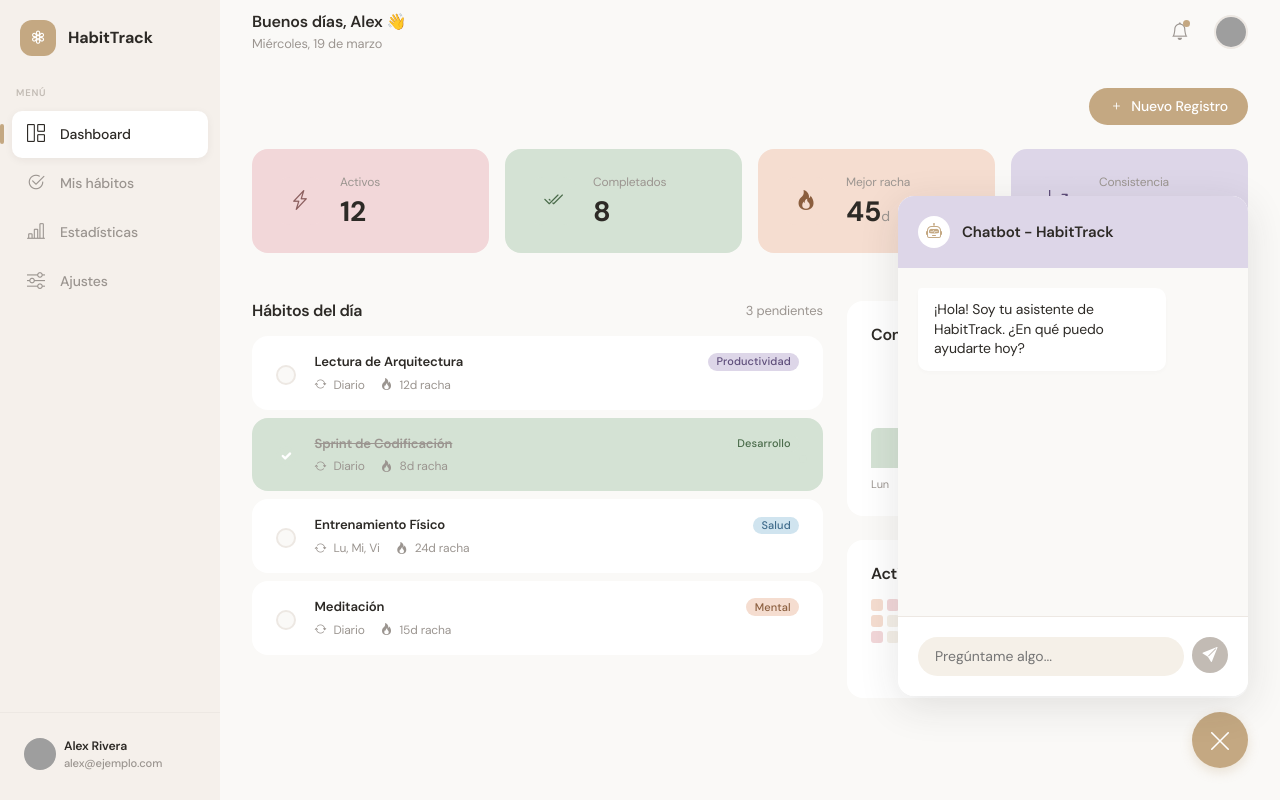
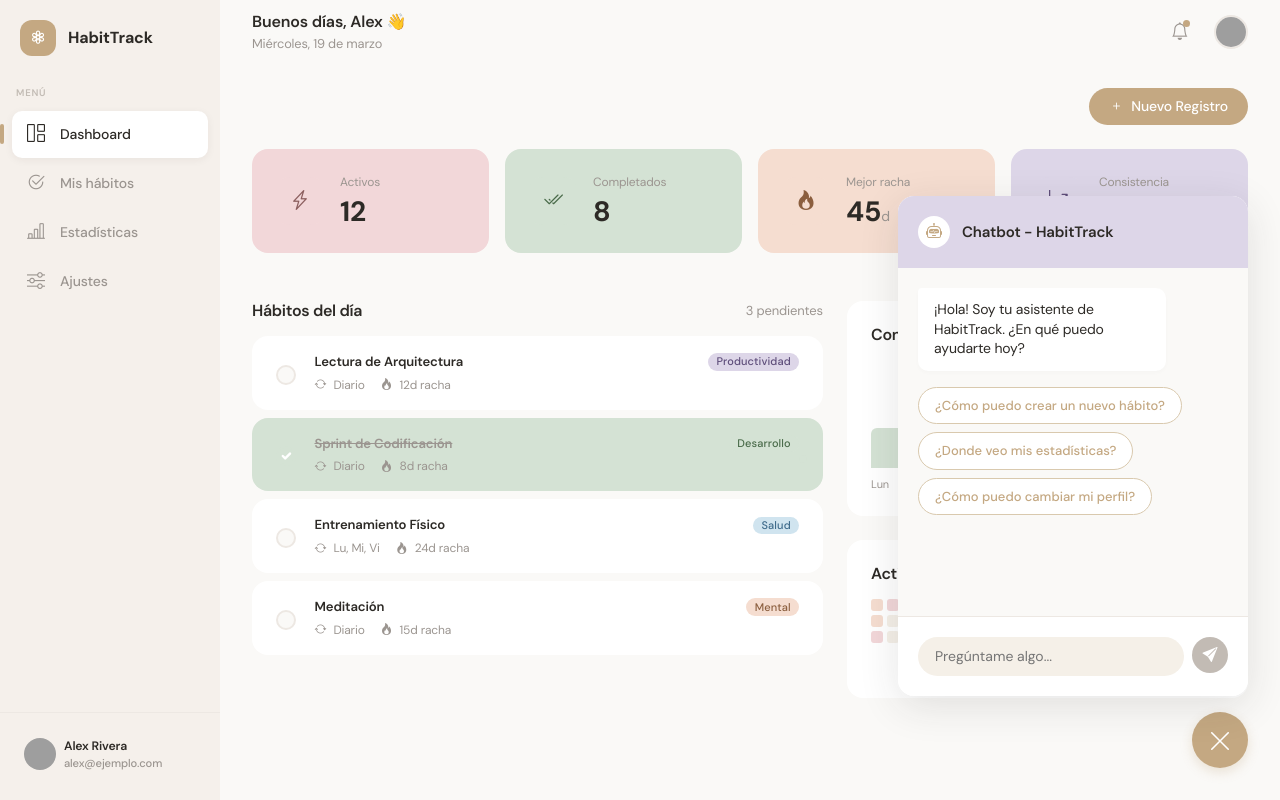
Before and after one commit to Pablodb22/HabitTrackFront, an Angular app: page / in a window 1280 px wide. Both pictures are taken after a click on the button 1220 px from the left and 740 px from the top of the page. Built offline with nearby package versions, Linux system fonts and the light colour scheme; grey boxes are pictures that could not be loaded.

Commit message:
Creado en el chatbot inicializaciones de conversacion

```diff
--- a/src/app/shared/components/chatbot/chatbot.component.css
+++ b/src/app/shared/components/chatbot/chatbot.component.css
@@ -122,6 +122,38 @@
   border-top-right-radius: 4px;
 }
 
+.starters-container {
+  display: flex;
+  flex-direction: column;
+  gap: 8px;
+  margin-top: 4px;
+}
+
+.starter-chip {
+  background-color: white;
+  color: var(--ht-accent);
+  border: 1px solid var(--ht-accent-soft);
+  border-radius: var(--ht-radius-pill);
+  padding: 0.5rem 1rem;
+  font-size: 0.8125rem;
+  text-align: left;
+  cursor: pointer;
+  transition: all 0.2s ease;
+  width: fit-content;
+  font-weight: 500;
+}
+
+.starter-chip:hover {
+  background-color: var(--ht-accent-soft);
+  color: var(--ht-accent);
+  transform: translateX(4px);
+}
+
+.starter-chip:disabled {
+  opacity: 0.5;
+  cursor: not-allowed;
+}
+
 .chatbot-input {
   padding: 1.25rem;
   background: white;
--- a/src/app/shared/components/chatbot/chatbot.component.html
+++ b/src/app/shared/components/chatbot/chatbot.component.html
@@ -10,6 +10,18 @@
     <div class="chatbot-messages">
       <div class="message" *ngFor="let msg of messages" [class.message-bot]="msg.from === 'bot'" [class.message-user]="msg.from === 'user'">
         {{ msg.text }}
+      </div>
+
+      <!-- Conversation Starters (Show if only initial bot message exists) -->
+      <div class="starters-container" *ngIf="messages.length === 1 && !msgInputDisabled">
+        <button
+          class="starter-chip"
+          *ngFor="let starter of starters"
+          (click)="handleStarterClick(starter)"
+          [disabled]="msgInputDisabled"
+        >
+          {{ starter }}
+        </button>
       </div>
 
       <div id="anchor"></div>
--- a/src/app/shared/components/chatbot/chatbot.component.ts
+++ b/src/app/shared/components/chatbot/chatbot.component.ts
@@ -19,12 +19,23 @@ export class ChatbotComponent {
   userMessage = '';
   msgInputDisabled = false;
 
+  starters: string[] = [
+    '¿Cómo puedo crear un nuevo hábito?',
+    '¿Donde veo mis estadísticas?',
+    '¿Cómo puedo cambiar mi perfil?'
+  ];
+
   messages: Message[] = [
     { from: 'bot', text: '¡Hola! Soy tu asistente de HabitTrack. ¿En qué puedo ayudarte hoy?' }
   ];
 
   toggleChat() {
     this.isOpen = !this.isOpen;
+  }
+
+  handleStarterClick(starter: string) {
+    this.userMessage = starter;
+    this.sendMessage();
   }
 
   sendMessage() {
@@ -50,9 +61,9 @@ export class ChatbotComponent {
 
     if (text.includes('hola') || text.includes('buenos')) {
       response = "¡Hola! Qué alegría volver a verte. ¿Cómo va tu racha hoy?";
-    } else if (text.includes('hábito') || text.includes('habito')) {
+    } else if (text.includes('hábito') || text.includes('habito') || text.includes('crear')) {
       response = "Los hábitos son la clave del éxito. Puedes crearlos desde la sección 'Mis Hábitos'.";
-    } else if (text.includes('configuración') || text.includes('ajustes')) {
+    } else if (text.includes('configuración') || text.includes('ajustes') || text.includes('perfil')) {
       response = "Puedes cambiar tu avatar y datos personales en la pestaña de Ajustes.";
     } else if (text.includes('estadísticas') || text.includes('progreso')) {
       response = "¡Veo que te interesa tu progreso! En 'Analytics' tienes gráficos detallados.";
```
